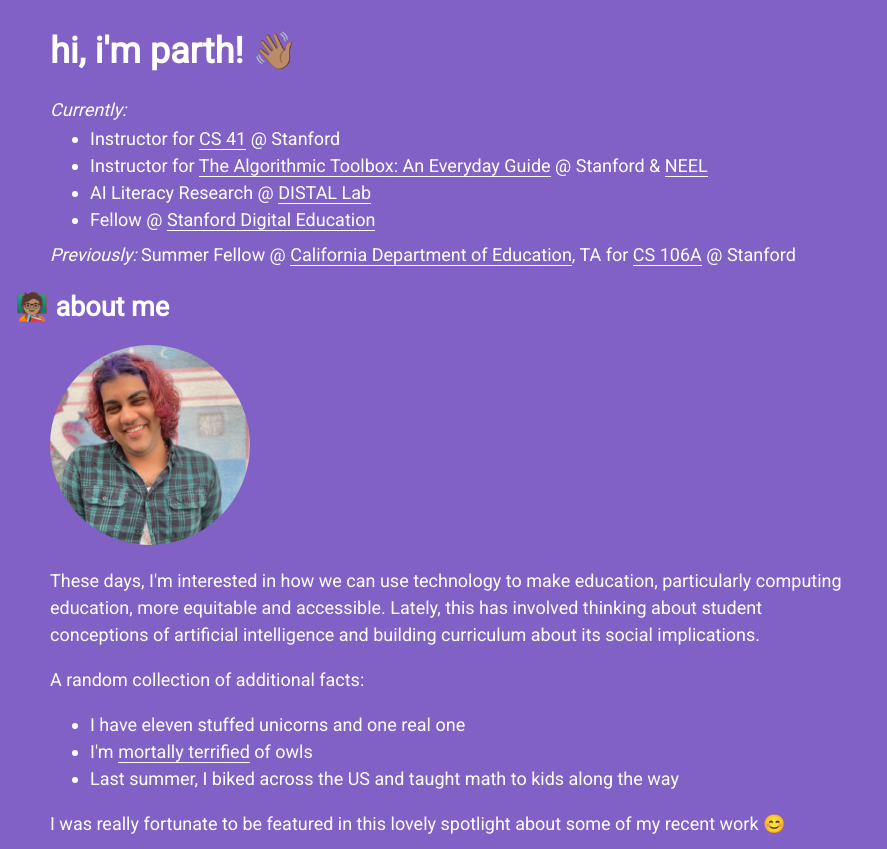
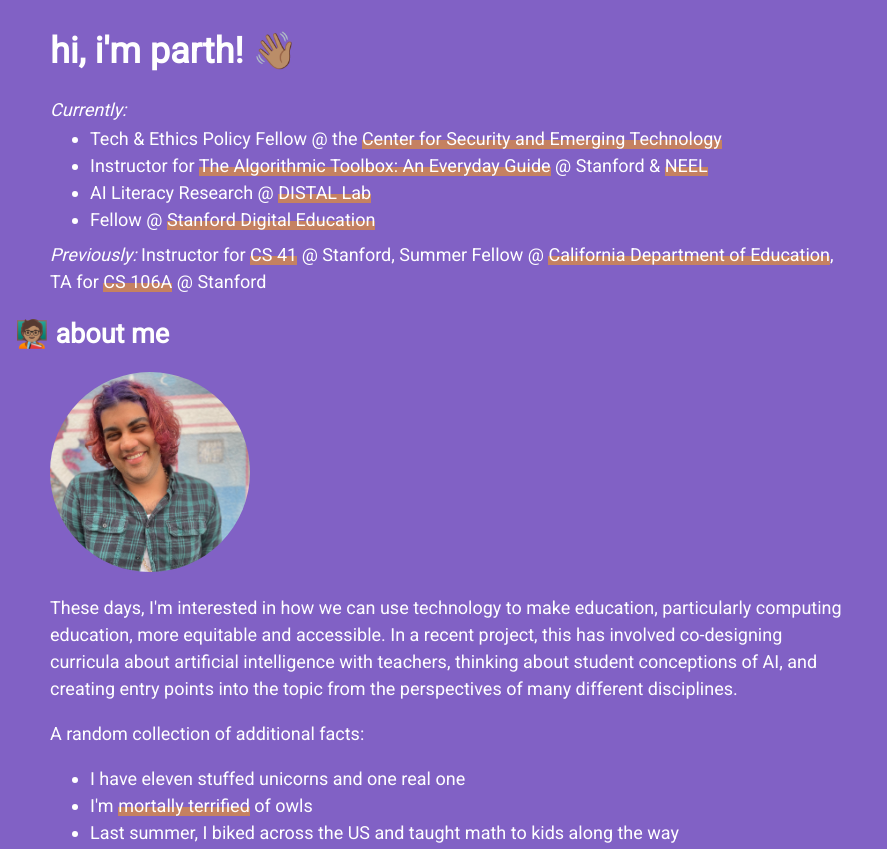
Before and after one commit to parthsarin/main-site, an Eleventy site: page index.md in a window 1280 px wide. Shown: the top 849 px of the page, without its empty margins (0-887 px from the left). Built offline with nearby package versions, Linux system fonts and the light colour scheme; Eleventy itself is replaced by a stand-in of ours; files that its build step writes are made by us from their sources; grey boxes are pictures that could not be loaded.

Commit message:
updates, cleaning, and link styling overhaul

```diff
--- a/index.md
+++ b/index.md
@@ -7,19 +7,19 @@
 <div id="roles">
 
 *Currently:*
-* Instructor for [CS 41](https://stanfordpython.com/) @ Stanford
-* Instructor for [The Algorithmic Toolbox: An Everyday Guide](https://craft.stanford.edu) @ Stanford & [NEEL](https://edequitylab.org/)
+* Tech & Ethics Policy Fellow @ the [Center for Security and Emerging Technology](https://cset.georgetown.edu/)
+* Instructor for [The Algorithmic Toolbox: An Everyday Guide](https://docs.google.com/document/d/1p_Racn9prXz3MyZ2qwAWcwdIUWCiccr76i6o8iSPUCk/preview) @ Stanford & [NEEL](https://edequitylab.org/)
 * AI Literacy Research @ [DISTAL Lab](https://distal.stanford.edu/)
 * Fellow @ [Stanford Digital Education](https://digitaleducation.stanford.edu/)
 
-*Previously:* Summer Fellow @ [California Department of Education](https://www.cde.ca.gov/ta/ac/), TA for [CS 106A](http://cs106a.stanford.edu/) @ Stanford
+*Previously:* Instructor for [CS 41](https://stanfordpython.com/) @ Stanford, Summer Fellow @ [California Department of Education](https://www.cde.ca.gov/ta/ac/), TA for [CS 106A](http://cs106a.stanford.edu/) @ Stanford
 </div>
 
 ## 🧑🏽‍🏫 about me
 
 <img src="/img/me.png" class="logo" alt="me with dyed hair standing in front of a mural">
 
-These days, I'm interested in how we can use technology to make education, particularly computing education, more equitable and accessible. Lately, this has involved thinking about student conceptions of artificial intelligence and building curriculum about its social implications.
+These days, I'm interested in how we can use technology to make education, particularly computing education, more equitable and accessible. In a recent project, this has involved co-designing curricula about artificial intelligence with teachers, thinking about student conceptions of AI, and creating entry points into the topic from the perspectives of many different disciplines.
 
 A random collection of additional facts:
 
@@ -37,7 +37,7 @@
 
 Here are a few projects I'm proud of.
 
-* in collaboration with teachers, we're building a [suite of resources](https://craft.stanford.edu/) that teachers can use to teach AI (warning: they're all in progress)
+* in collaboration with teachers, we're building a [suite of resources](https://craft.stanford.edu/) that teachers can use to teach AI
 * i'm occasionally in Scotland, helping develop computing curriculum — in the latest trip, we worked on AI ethics and [debiasing algorithms](https://debias.netlify.app/)
 * when i taught cs 41 with the lovely [michael cooper](https://michaeljohncooper.com/) we built an [autograder](https://github.com/stanfordpython/autograder) for the course that can run student code and try to explain what went wrong in plain English
 * [gibberish](/projects/gibberish) displays idioms in languages that reference another language as "gibberish" (e.g. "That's Greek to me")
@@ -46,4 +46,4 @@
 
 ## 🌎 get in touch
 
-i'm not super active on social media; if you want to get in touch, you should email me at psarin@stanford.edu. or, i'm also on [github](https://github.com/parthsarin/).
+you can email me at psarin@stanford.edu!
--- a/style.css
+++ b/style.css
@@ -4,6 +4,10 @@
 }
 
 body {
+    /* --link-color: #61C5B3; */
+    --link-color: #C58161;
+    --link-amt: 45%;
+
     background-color: #8161c5;
     color: white;
     font-family: Roboto, sans-serif;
@@ -16,12 +20,21 @@
 a,
 a:visited {
     color: white;
-    border-bottom: 1px solid white;
+	background: linear-gradient(
+		0deg,
+		var(--link-color) var(--link-amt),
+		rgba(0,0,0,0) var(--link-amt)
+	);
+    transition: all 0.1s ease-out;
     text-decoration: none;
 }
 
 a:hover {
-    border-bottom: 0;
+	background: linear-gradient(
+		0deg,
+		var(--link-color) 13%,
+		rgba(0,0,0,0) 13%
+	);
 }
 
 p,
```
Also changed, not shown: .eleventy.js, 3 other files.
